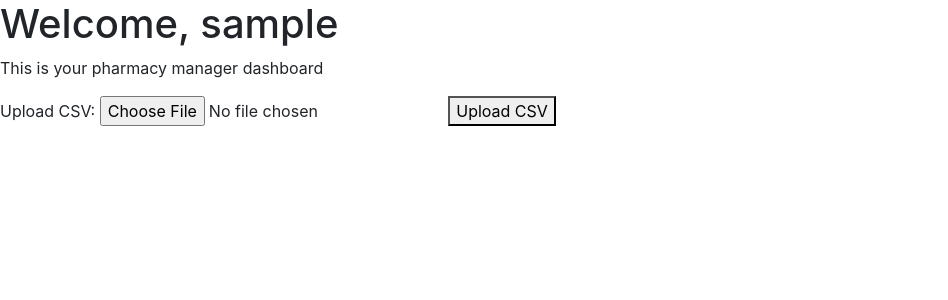
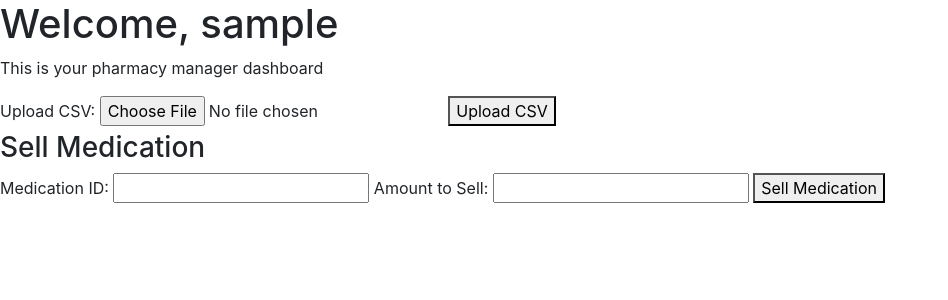
Before and after one commit to CougarBellinger/SFWE403-503-Project, a Django app: page /pharmacymanager/manager_home/ in a window 1280 px wide. Shown: the part 56-356 px from the top of the page, without its empty margins (0-948 px from the left). Run offline with Django 4.2, Linux system fonts and the light colour scheme; the visitor is signed in with stand-in values (Sample User, id 1); parts of the project's set-up code (start-up, migrations or seed data) failed here and were passed over; some libraries are stand-ins or nearby versions.

Commit message:
updated CSVfileUpload handling to support user_medication bools and added a sell by id function to the manager page

```diff
--- a/MyPharma/pharmacy_manager/templates/manager_home.html
+++ b/MyPharma/pharmacy_manager/templates/manager_home.html
@@ -4,6 +4,7 @@
 <h1>Welcome, {{ user.username }}</h1>
 <p>This is your pharmacy manager dashboard</p>
 
+<!-- CSV Upload Form -->
 <form method="POST" enctype="multipart/form-data">
     {% csrf_token %}
     <label for="csv_file">Upload CSV:</label>
@@ -11,6 +12,20 @@
     <button type="submit">Upload CSV</button>
 </form>
 
+<!-- Sell Medication Form -->
+<form method="POST" action="{% url 'manager_home' %}">
+    {% csrf_token %}
+    <h3>Sell Medication</h3>
+    <label for="medication_id">Medication ID:</label>
+    <input type="text" name="medication_id" required>
+
+    <label for="amount_to_sell">Amount to Sell:</label>
+    <input type="text" name="amount_to_sell" required>
+
+    <button type="submit" name="sell_medication">Sell Medication</button>
+</form>
+
+<!-- Display Messages -->
 {% if messages %}
 <ul>
     {% for message in messages %}
--- a/MyPharma/pharmacy_manager/views.py
+++ b/MyPharma/pharmacy_manager/views.py
@@ -15,57 +15,94 @@ from users.decorators import *
 
 @login_required
 def manager_home(request):
-    # list of low stock medications
-    low_medications = Medications.objects.filter(tablet_count__lt= 120) # filter DB for tablet_count < 120
+    # List of low stock medications
+    low_medications = Medications.objects.filter(tablet_count__lt=120)  # filter DB for tablet_count < 120
 
-
-    #list of expiring and expiring soon medications
-    #current_date = datetime.date.today()
-
-   # if (current_date - expiration_date)
+    # List of expiring and expiring soon medications
+    current_date = datetime.today().date()
 
     expired_medications = Medications.objects.filter(is_expired=True)
     expiring_soon_medications = Medications.objects.filter(is_expiring_soon=True)
 
-    context = {'expired_medications': expired_medications, 'expiring_soon_medications': expiring_soon_medications, 'low_medications': low_medications, } # passes dynamic data to template
+    context = {
+        'expired_medications': expired_medications,
+        'expiring_soon_medications': expiring_soon_medications,
+        'low_medications': low_medications,
+    }  # Passes dynamic data to template
 
     if request.method == 'POST':
+        if 'sell_medication' in request.POST:
+            medication_id = request.POST.get('medication_id')
+            amount_to_sell = request.POST.get('amount_to_sell')
+
+            try:
+                # Fetch the medication by ID
+                medication = Medications.objects.get(id=medication_id)
+
+                # Convert amount_to_sell to integer
+                amount_to_sell = int(amount_to_sell)
+
+                # Check if there is enough stock to sell
+                if medication.tablet_count >= amount_to_sell:
+                    # Decrease the tablet count
+                    medication.tablet_count -= amount_to_sell
+                    medication.save()
+                    messages.success(request, f"Successfully sold {amount_to_sell} of {medication.name}.")
+                else:
+                    messages.error(request, f"Not enough stock to sell {amount_to_sell} of {medication.name}. Current stock: {medication.tablet_count}")
+
+            except Medications.DoesNotExist:
+                messages.error(request, f"Medication with ID {medication_id} does not exist.")
+            except ValueError:
+                messages.error(request, f"Please enter a valid amount to sell.")
+            except Exception as e:
+                messages.error(request, f"An error occurred while selling medication: {e}")
+
+        # Handle CSV Upload Form
         form = CSVUploadForm(request.POST, request.FILES)
         if form.is_valid():
             csv_file = TextIOWrapper(request.FILES['csv_file'].file, encoding='utf-8')
             reader = csv.DictReader(csv_file)
 
             for row in reader:
-                # Check for missing fields
                 name = row.get('Name')
                 amount = row.get('Amount')
-                exp_date = row.get('ExpDate')
+                exp_date_str = row.get('ExpDate')
 
-                if not name or not amount or not exp_date:
+                if not name or not exp_date_str:
                     messages.error(request, f"Error: Missing required field(s) in row: {row}")
                     continue
 
                 try:
-                    expiration_date = datetime.strptime(exp_date, '%m/%d/%Y').date()
+                    amount = int(amount)
+                    expiration_date = datetime.strptime(exp_date_str, '%m/%d/%Y').date()
 
-                    # Create Medications entry
+                    # Calculate boolean fields
+                    is_low = amount < 120
+                    is_orderable = amount < 50
+                    is_expired = current_date > expiration_date
+                    is_expiring_soon = expiration_date <= current_date + timedelta(days=30)
+
+                    # Create the Medications object
                     Medications.objects.create(
                         name=name,
                         expiration_date=expiration_date,
-                        tablet_count=int(amount)  # Convert amount to integer
+                        tablet_count=amount,
+                        is_low=is_low,
+                        is_expired=is_expired,
+                        is_expiring_soon=is_expiring_soon,
+                        is_orderable=is_orderable
                     )
+
+                    messages.success(request, f"Medication added: {name} with Expiration Date: {expiration_date}.")
+
                 except ValueError as ve:
                     messages.error(request, f"Error processing row {row}: {ve}")
                 except Exception as e:
                     messages.error(request, f"Error processing row {row}: {e}")
-                    continue
+            return redirect('manager_home')
 
-            messages.success(request, "Medications successfully uploaded.")
-            return redirect('manager_home')
-    else:
-        form = CSVUploadForm()
-
-    return render(request, 'manager_home.html', {'form': form})
+    return render(request, 'manager_home.html', context)
 
 
 @login_required
```
Also changed, not shown: MyPharma/users/views.py (+17 -8 lines).
